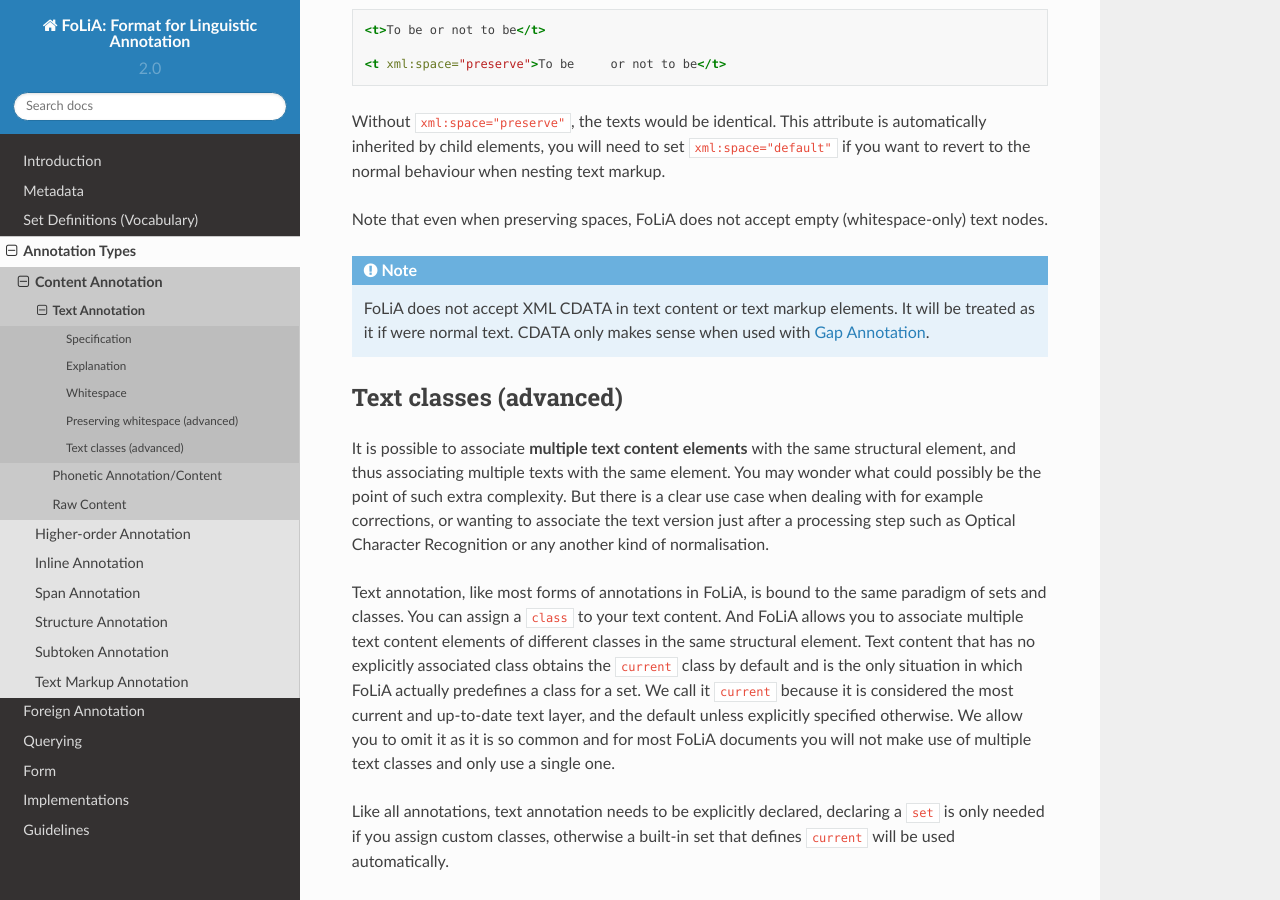
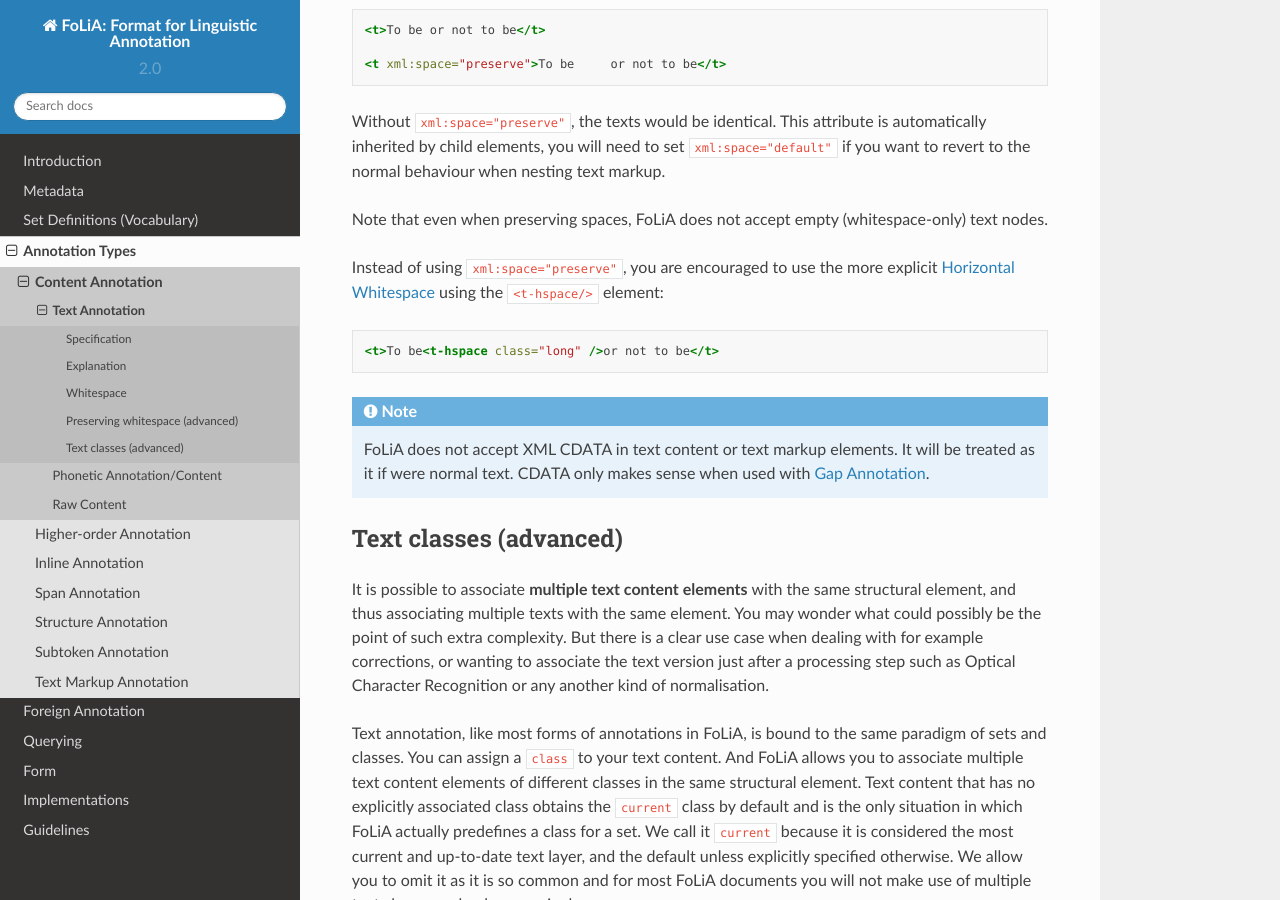
Before and after one commit to proycon/folia, a Sphinx documentation site: the page built from docs/source/text_annotation.rst, in a window 1280 px wide and 900 px high, scrolled down 6100 px. Built offline with Sphinx 7.4.7 and the Read the Docs theme 2.0.0, drawn with Linux system fonts in a browser that asks for light colours.

Commit message:
Added hspace annotation #88

```diff
--- a/docs/source/text_annotation.rst
+++ b/docs/source/text_annotation.rst
@@ -251,6 +251,8 @@
 
     FoLiA (since v2.5) and TEI are comparable in the way they treat XML whitespace. TEI has an `elaborate article <https://wiki.tei-c.org/index.php/XML_Whitespace>`_ on the subject that may provide further insight.
 
+.. _preserving_whitespace:
+
 Preserving whitespace (advanced)
 -------------------------------------
 
@@ -268,6 +270,13 @@
 Without ``xml:space="preserve"``, the texts would be identical. This attribute is automatically inherited by child elements, you will need to set ``xml:space="default"`` if you want to revert to the normal behaviour when nesting text markup.
 
 Note that even when preserving spaces, FoLiA does not accept empty (whitespace-only) text nodes.
+
+Instead of using ``xml:space="preserve"``, you are encouraged to use the more explicit :ref:`hspace_annotation` using
+the ``<t-hspace/>`` element:
+
+.. code-block:: xml
+
+   <t>To be<t-hspace class="long" />or not to be</t>
 
 .. note::
 
```
Also changed, not shown: docs/source/hspace_annotation.rst (added, +36 -0 lines), docs/source/whitespace_annotation.rst (+15 -3 lines), 1 other file.
